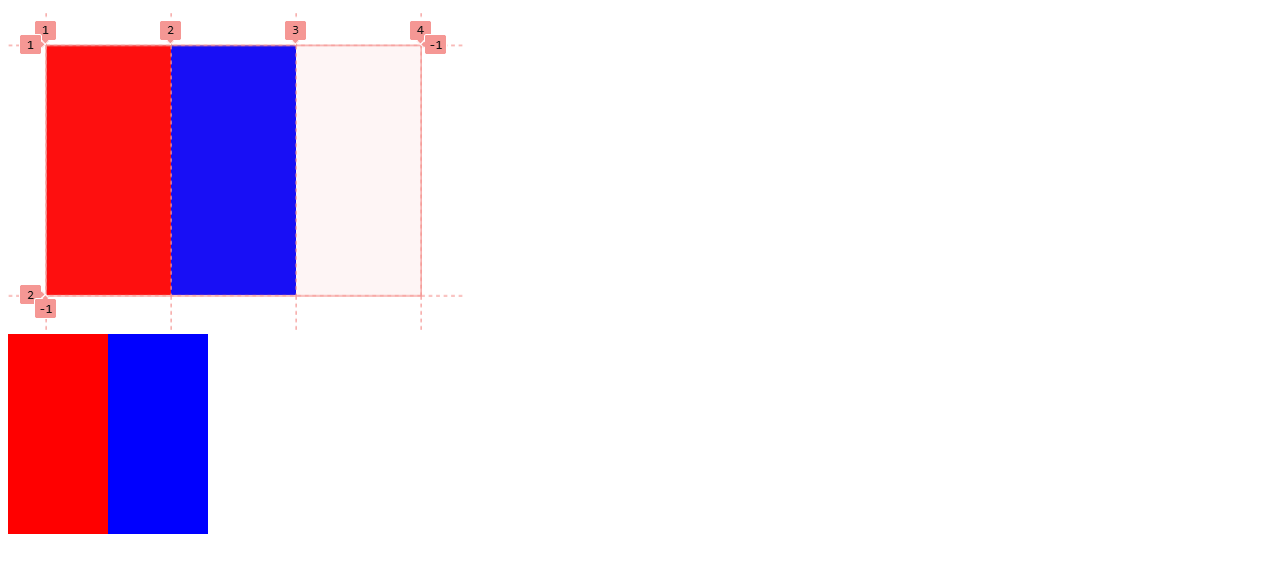
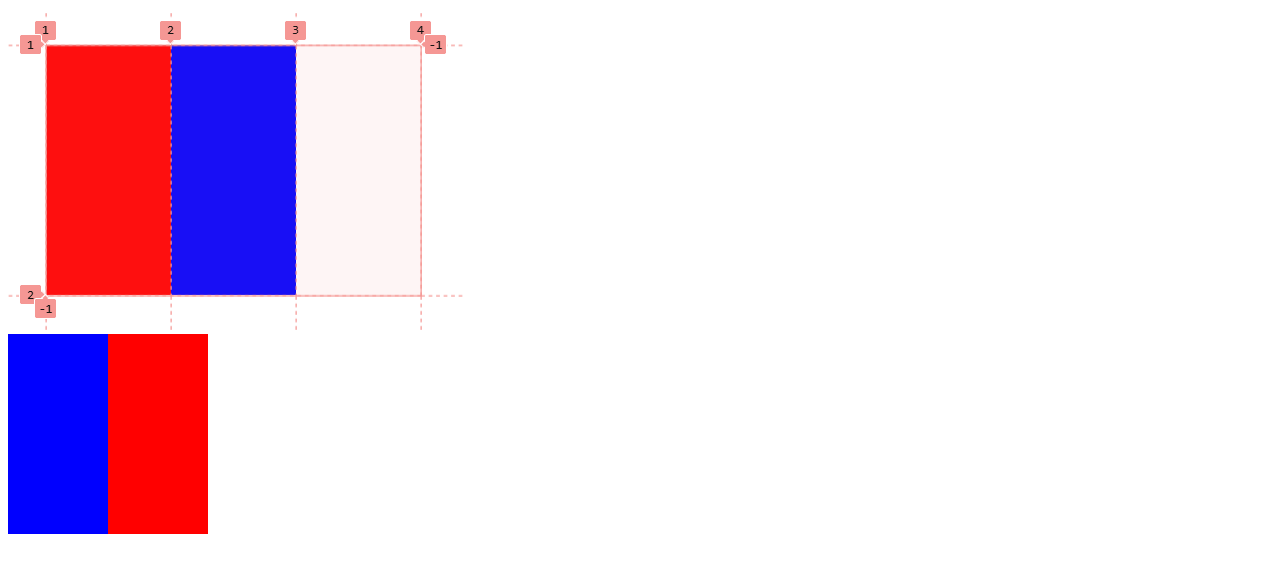
Before and after one commit to dupontdenis/flag, a plain HTML site: page france/index.html in a window 1280 px wide. Shown: the part 106-678 px from the top of the page. Drawn offline with Linux system fonts and the light colour scheme.

Commit message:
change order in france flag

```diff
--- a/france/style-france.css
+++ b/france/style-france.css
@@ -5,15 +5,15 @@
 
 .blue {
   background-color: blue;
-
+  order: -1
 }
 
- .white {
+.white {
   background-color: white;
 
 }
 
- .red {
+.red {
   background-color: red;
 
 }
```
